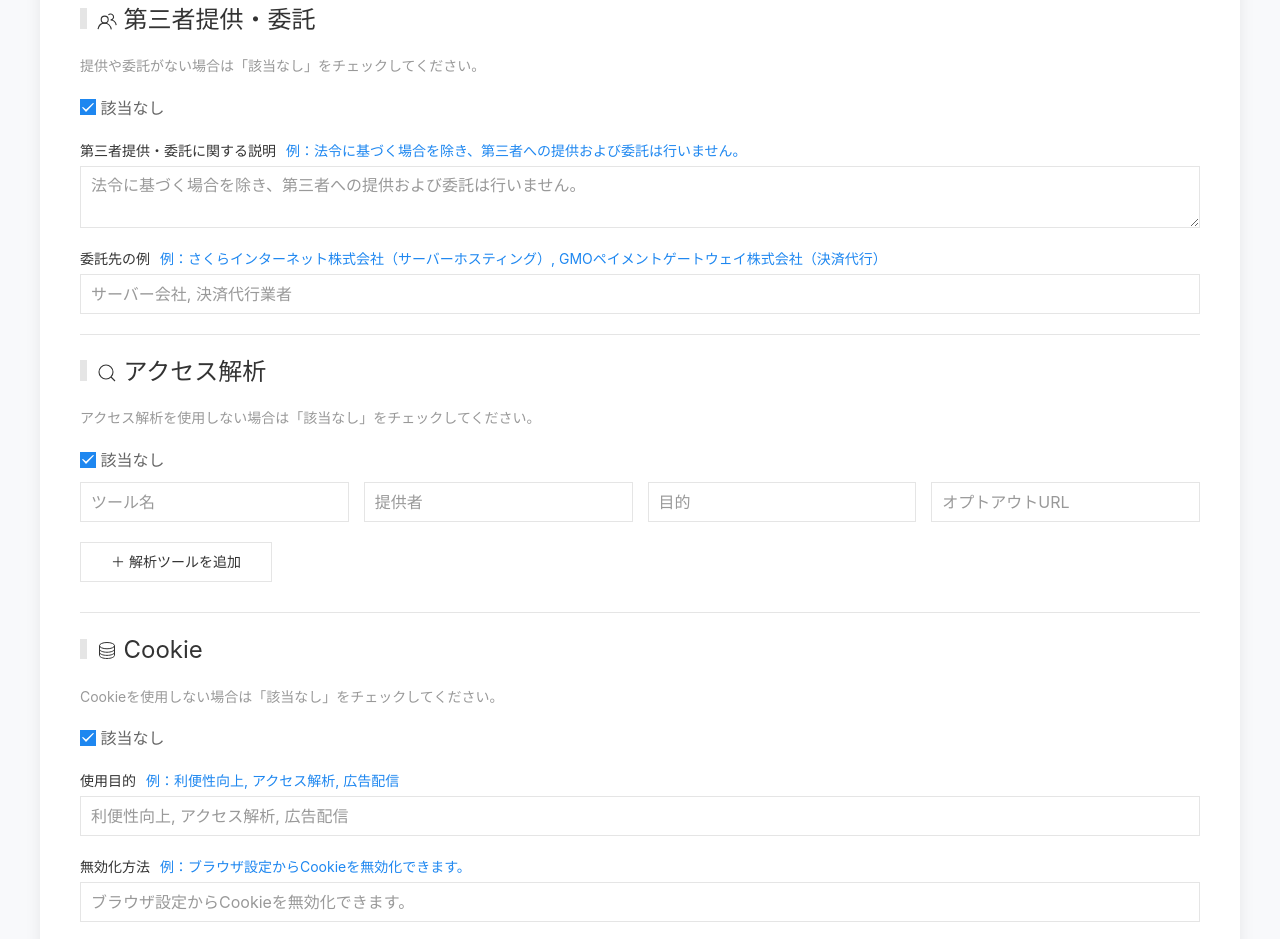
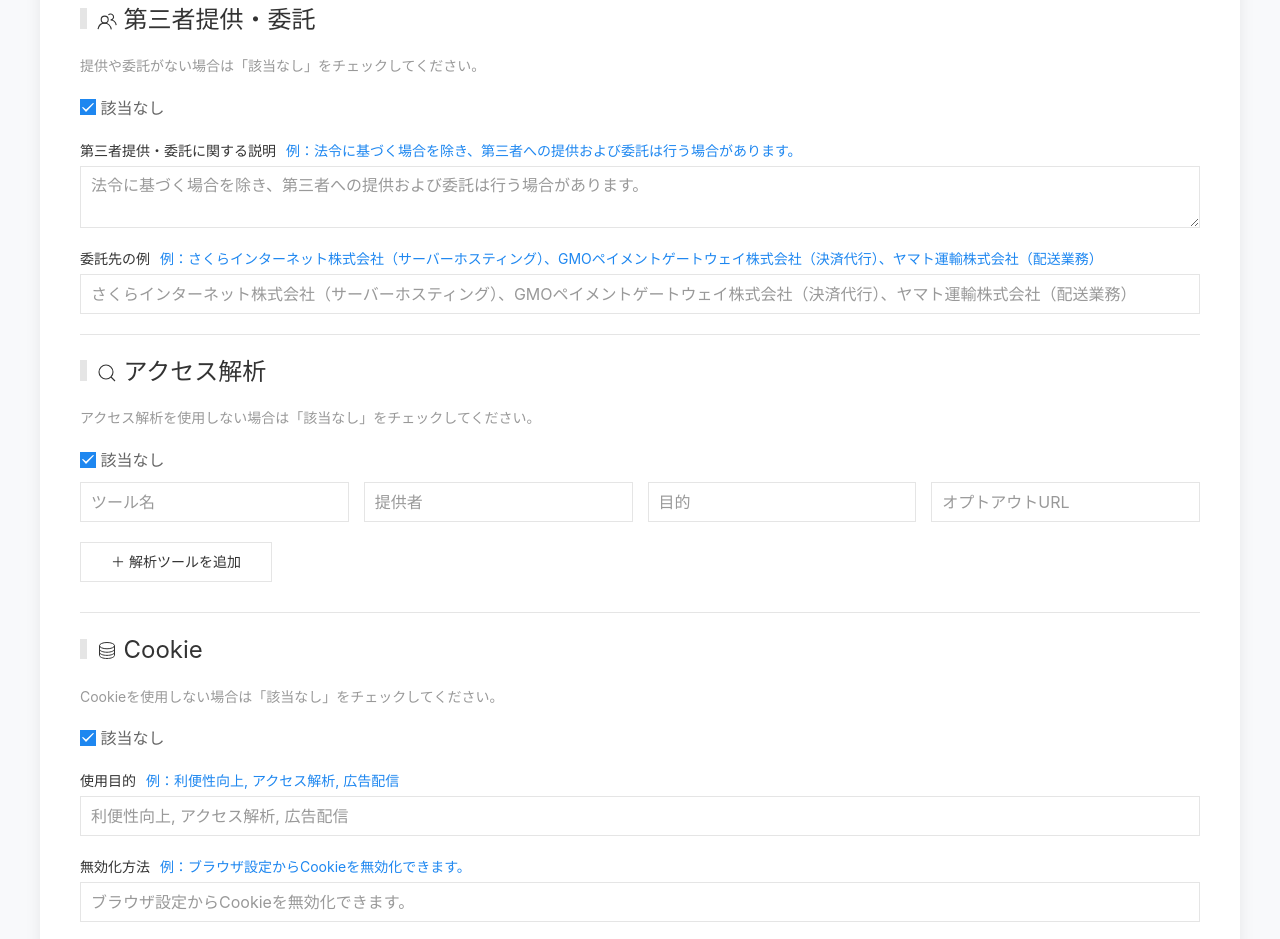
Before and after one commit to amarga24/privacy-generator, a website: page index.html in a window 1280 px wide. Shown: the part 1551-2490 px from the top of the page. Drawn offline with nearby package versions, Linux system fonts and the light colour scheme.

Commit message:
第三者提供の説明文言を「行う場合がある」方向へ修正、委託先例を具体的な実在企業名に変更

```diff
--- a/api/policy-template.js
+++ b/api/policy-template.js
@@ -124,13 +124,13 @@ export function buildPolicyHTML(data) {
     const detailText = data.thirdParties?.detail || "";
     const detail = detailText.trim()
       ? escapeHTML(detailText)
-      : `<span class="uk-text-danger">（※要修正※）</span>第三者提供・委託に関する説明（例：法令に基づく場合を除き、第三者への提供および委託は行いません。）`;
+      : `<span class="uk-text-danger">（※要修正※）</span>第三者提供・委託に関する説明（例：法令に基づく場合を除き、第三者への提供および委託は行う場合があります。）`;
 
     const examplesArray = data.thirdParties?.entrustExamples || [];
     const examplesText = examplesArray.filter(e => e && e.trim()).join("、");
     const examples = examplesText
       ? escapeHTML(examplesText)
-      : `<span class="uk-text-danger">（※要修正※）</span>委託先の例（例：サーバー会社、決済代行業者など）`;
+      : `<span class="uk-text-danger">（※要修正※）</span>委託先の例（例：さくらインターネット株式会社（サーバーホスティング）、GMOペイメントゲートウェイ株式会社（決済代行）、ヤマト運輸株式会社（配送業務））`;
 
     sectionThird = `
   <section class="uk-section-xsmall">
--- a/index.html
+++ b/index.html
@@ -105,13 +105,13 @@
         </div>
 
         <div class="uk-margin">
-          <label class="uk-form-label">第三者提供・委託に関する説明<span class="uk-margin-small-left uk-text-primary uk-text-small">例：法令に基づく場合を除き、第三者への提供および委託は行いません。</span></label>
-          <textarea class="uk-textarea" name="thirdParties.detail" rows="2" placeholder="法令に基づく場合を除き、第三者への提供および委託は行いません。"></textarea>
+          <label class="uk-form-label">第三者提供・委託に関する説明<span class="uk-margin-small-left uk-text-primary uk-text-small">例：法令に基づく場合を除き、第三者への提供および委託は行う場合があります。</span></label>
+          <textarea class="uk-textarea" name="thirdParties.detail" rows="2" placeholder="法令に基づく場合を除き、第三者への提供および委託は行う場合があります。"></textarea>
         </div>
 
         <div class="uk-margin">
-          <label class="uk-form-label">委託先の例<span class="uk-margin-small-left uk-text-primary uk-text-small">例：さくらインターネット株式会社（サーバーホスティング）, GMOペイメントゲートウェイ株式会社（決済代行）</span></label>
-          <input class="uk-input" name="thirdParties.entrustExamples" placeholder="サーバー会社, 決済代行業者">
+          <label class="uk-form-label">委託先の例<span class="uk-margin-small-left uk-text-primary uk-text-small">例：さくらインターネット株式会社（サーバーホスティング）、GMOペイメントゲートウェイ株式会社（決済代行）、ヤマト運輸株式会社（配送業務）</span></label>
+          <input class="uk-input" name="thirdParties.entrustExamples" placeholder="さくらインターネット株式会社（サーバーホスティング）、GMOペイメントゲートウェイ株式会社（決済代行）、ヤマト運輸株式会社（配送業務）">
         </div>
       </section>
 
```
